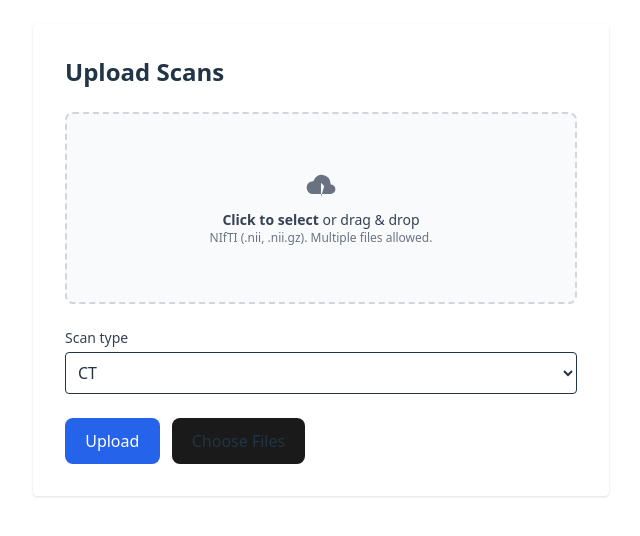
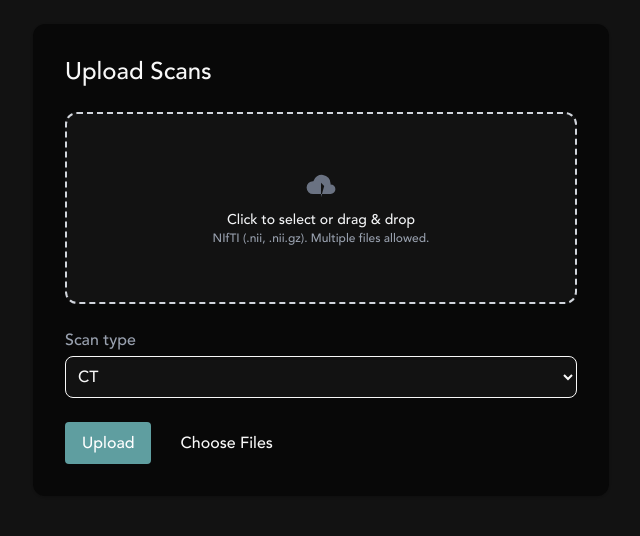
Before and after one commit to evedaktyl/auto-liver, a React (Vite) app in the folder frontend/: page /upload in a window 1280 px wide. Shown: the part 140-676 px from the top of the page, without its empty margins (319-959 px from the left). Built offline with nearby package versions, Linux system fonts and the light colour scheme.

Commit message:
Style pages

```diff
--- a/frontend/src/App.css
+++ /dev/null
@@ -1,43 +0,0 @@
-@import 'tailwindcss';
-#root {
-  max-width: 1280px;
-  margin: 0 auto;
-  padding: 2rem;
-  text-align: center;
-}
-
-.logo {
-  height: 6em;
-  padding: 1.5em;
-  will-change: filter;
-  transition: filter 300ms;
-}
-.logo:hover {
-  filter: drop-shadow(0 0 2em #646cffaa);
-}
-.logo.react:hover {
-  filter: drop-shadow(0 0 2em #61dafbaa);
-}
-
-@keyframes logo-spin {
-  from {
-    transform: rotate(0deg);
-  }
-  to {
-    transform: rotate(360deg);
-  }
-}
-
-@media (prefers-reduced-motion: no-preference) {
-  a:nth-of-type(2) .logo {
-    animation: logo-spin infinite 20s linear;
-  }
-}
-
-.card {
-  padding: 2em;
-}
-
-.read-the-docs {
-  color: #888;
-}
--- a/frontend/src/App.jsx
+++ /dev/null
@@ -1,38 +0,0 @@
-import { useState } from 'react'
-import reactLogo from './assets/react.svg'
-import viteLogo from '/vite.svg'
-import './App.css'
-
-function App() {
-  const [count, setCount] = useState(0)
-
-  return (
-    <>
-      <div className='min-h-screen flex items-center justify-center' bg-gray-100>
-        <h1 className="text-3xl font-bold text-blue-600">Hello from React + Tailwind!</h1>
-      </div>
-      {/* <div>
-        <a href="https://vite.dev" target="_blank">
-          <img src={viteLogo} className="logo" alt="Vite logo" />
-        </a>
-        <a href="https://react.dev" target="_blank">
-          <img src={reactLogo} className="logo react" alt="React logo" />
-        </a>
-      </div>
-      <h1>Vite + React</h1>
-      <div className="card">
-        <button onClick={() => setCount((count) => count + 1)}>
-          count is {count}
-        </button>
-        <p>
-          Edit <code>src/App.jsx</code> and save to test HMR
-        </p>
-      </div>
-      <p className="read-the-docs">
-        Click on the Vite and React logos to learn more
-      </p> */}
-    </>
-  )
-}
-
-export default App
--- /dev/null
+++ b/frontend/src/components/NavBar.jsx
@@ -0,0 +1,7 @@
+export default function NavBar() {
+    return (
+        <div>
+
+        </div>
+    );
+}
--- a/frontend/src/components/ScanCanvas.jsx
+++ b/frontend/src/components/ScanCanvas.jsx
@@ -1,5 +1,11 @@
 import { useEffect, useRef } from "react";
 
+/**
+ * ScanCanvas displays a scan slice inside an HTML <canvas>.
+ *
+ * Props:
+ * @param {Blob} blob - The scan slice image (PNG) to render.
+ */
 export default function ScanCanvas({ blob }) {
   const ref = useRef(null);
 
@@ -26,5 +32,5 @@ export default function ScanCanvas({ blob }) {
     return () => { cancel = true };
   }, [blob]);
 
-  return <canvas ref={ref} className="w-full h-full border rounded" />;
+  return <canvas ref={ref} className="w-full h-full border border-[#282828] rounded-xl" />;
 }
--- a/frontend/src/index.css
+++ b/frontend/src/index.css
@@ -1,13 +1,13 @@
+
 @import "tailwindcss";
 
+/* --------------------
+   Global font + defaults
+-------------------- */
 :root {
   font-family: system-ui, Avenir, Helvetica, Arial, sans-serif;
   line-height: 1.5;
   font-weight: 400;
-
-  color-scheme: light;
-  /* color: rgba(255, 255, 255, 0.87); */
-  background-color: #f8f8f8;
 
   font-synthesis: none;
   text-rendering: optimizeLegibility;
@@ -15,46 +15,82 @@
   -moz-osx-font-smoothing: grayscale;
 }
 
+html, body, #root {
+  font-family: Avenir, system-ui, Helvetica, Arial, sans-serif;
+}
+
+/* --------------------
+   Dark mode (default)
+-------------------- */
+:root {
+  color: #f8f8f8;
+  background-color: #121212;
+}
+
+/* --------------------
+   Light mode (when <html> has class="light")
+-------------------- */
+.light {
+  color: #213547;
+  background-color: #ffffff;
+}
+
+/* --------------------
+   Links
+-------------------- */
+@layer base {
 a {
   font-weight: 500;
   color: #646cff;
-  text-decoration: inherit;
+  text-decoration: Avenir;
 }
 a:hover {
   color: #535bf2;
 }
 
+/* --------------------
+   Headings
+-------------------- */
 h1 {
   font-size: 3.2em;
   line-height: 1.1;
 }
 
+/* --------------------
+   Buttons (retained style)
+-------------------- */
 button {
   border-radius: 8px;
   border: 1px solid transparent;
   padding: 0.6em 1.2em;
   font-size: 1em;
   font-weight: 500;
-  font-family: inherit;
-  background-color: #1a1a1a;
+  font-family: Avenir;
   cursor: pointer;
   transition: border-color 0.25s;
 }
 button:hover {
-  border-color: #b23a58;
-  background-color: #b23a58;
-}
-button:focus,
-button:focus-visible {
-  outline: 4px auto -webkit-focus-ring-color;
+  border-color: gray;
 }
 
-@media (prefers-color-scheme: light) {
-  :root {
-    color: #213547;
-    background-color: #ffffff;
-  }
-  a:hover {
-    color: #747bff;
-  }
+/* button:focus,
+button:focus-visible {
+  background-color: #5f9ea0;
+} */
+
+input[type="range"] {
+  accent-color: #8cd3d5; /* Example: a shade of green */
 }
+
+input[type="checkbox"] {
+  accent-color: #8cd3d5;
+}
+}
+
+/* --------------------
+   Avenir font face
+-------------------- */
+@font-face {
+  font-family: "Avenir";
+  src: url("./assets/fonts/Avenir-Medium.ttf") format("truetype");
+}
--- a/frontend/src/pages/Upload.jsx
+++ b/frontend/src/pages/Upload.jsx
@@ -54,24 +54,24 @@ export default function Upload() {
 
   return (
     <div className="min-h-screen flex items-center justify-center">
-      <div className="p-8 bg-white rounded shadow max-w-xl w-full space-y-6">
-        <h2 className="text-2xl font-bold">Upload Scans</h2>
+      <div className="p-8 bg-[#080808] rounded rounded-xl shadow max-w-xl w-full space-y-6">
+        <h2 className="text-2xl">Upload Scans</h2>
 
         {/* Dropzone */}
         <label
           htmlFor="file-input"
           onDragOver={onDragOver}
           onDrop={onDrop}
-          className="flex flex-col items-center justify-center w-full h-48 border-2 border-gray-300 border-dashed rounded-lg cursor-pointer bg-gray-50 hover:bg-gray-100"
+          className="flex flex-col items-center justify-center w-full h-48 border-2 border-gray-300 border-dashed rounded-xl cursor-pointer bg-[#121212] hover:bg-[#1c1c1c]"
         >
           <div className="flex flex-col items-center justify-center p-6 text-center">
             <svg className="w-8 h-8 mb-2 text-gray-500" viewBox="0 0 20 16" aria-hidden="true">
               <path fill="currentColor" d="M13 13h3a3 3 0 0 0 0-6h-.025A5.56 5.56 0 0 0 16 6.5 5.5 5.5 0 0 0 5.207 5.021C5.137 5.017 5.071 5 5 5a4 4 0 0 0 0 8h2.167M10 15V6l-2 2 2-2 2 2" />
             </svg>
-            <p className="text-sm text-gray-700">
+            <p className="text-sm text-gray-100">
               <span className="font-semibold">Click to select</span> or drag & drop
             </p>
-            <p className="text-xs text-gray-500">NIfTI (.nii, .nii.gz). Multiple files allowed.</p>
+            <p className="text-xs text-gray-400">NIfTI (.nii, .nii.gz). Multiple files allowed.</p>
           </div>
           <input
             id="file-input"
@@ -91,12 +91,12 @@ export default function Upload() {
               <span className="font-medium">Selected ({files.length}):</span>
               <button
                 onClick={clearFiles}
-                className="px-2 py-1 border rounded text-gray-700 hover:bg-gray-50"
+                className="px-2 py-1 border rounded text-gray-300 hover:bg-[#121212]"
               >
                 Clear
               </button>
             </div>
-            <ul className="max-h-40 overflow-auto border rounded p-2 bg-gray-50">
+            <ul className="max-h-40 overflow-auto border rounded p-2 bg-[#121212]">
               {files.map((f, i) => (
                 <li key={i} className="truncate">{f.name}</li>
               ))}
@@ -106,13 +106,13 @@ export default function Upload() {
 
         {/* Scan type */}
         <div>
-          <label className="block text-sm font-medium text-gray-700 mb-1">
+          <label className="block text-md text-gray-400 mb-1">
             Scan type
           </label>
           <select
             value={scanType}
             onChange={(e) => setScanType(e.target.value)}
-            className="w-full border rounded p-2"
+            className="w-full border rounded rounded-lg p-2 bg-[#121212]"
           >
             <option value="CT">CT</option>
             <option value="MRI">MRI</option>
@@ -124,7 +124,7 @@ export default function Upload() {
           <button
             onClick={handleSubmit}
             className="px-4 py-2 rounded text-white"
-            style={{ backgroundColor: "#2563eb" }} // Tailwind bg-blue-600 inline to avoid global button CSS conflicts
+            style={{ backgroundColor: "#5f9ea0" }} // Tailwind bg-blue-600 inline to avoid global button CSS conflicts
           >
             Upload
           </button>
```
Also changed, not shown: frontend/src/components/MaskCanvas.jsx (+27 -0 lines), frontend/src/pages/DraftDetail.jsx (+52 -40 lines).
